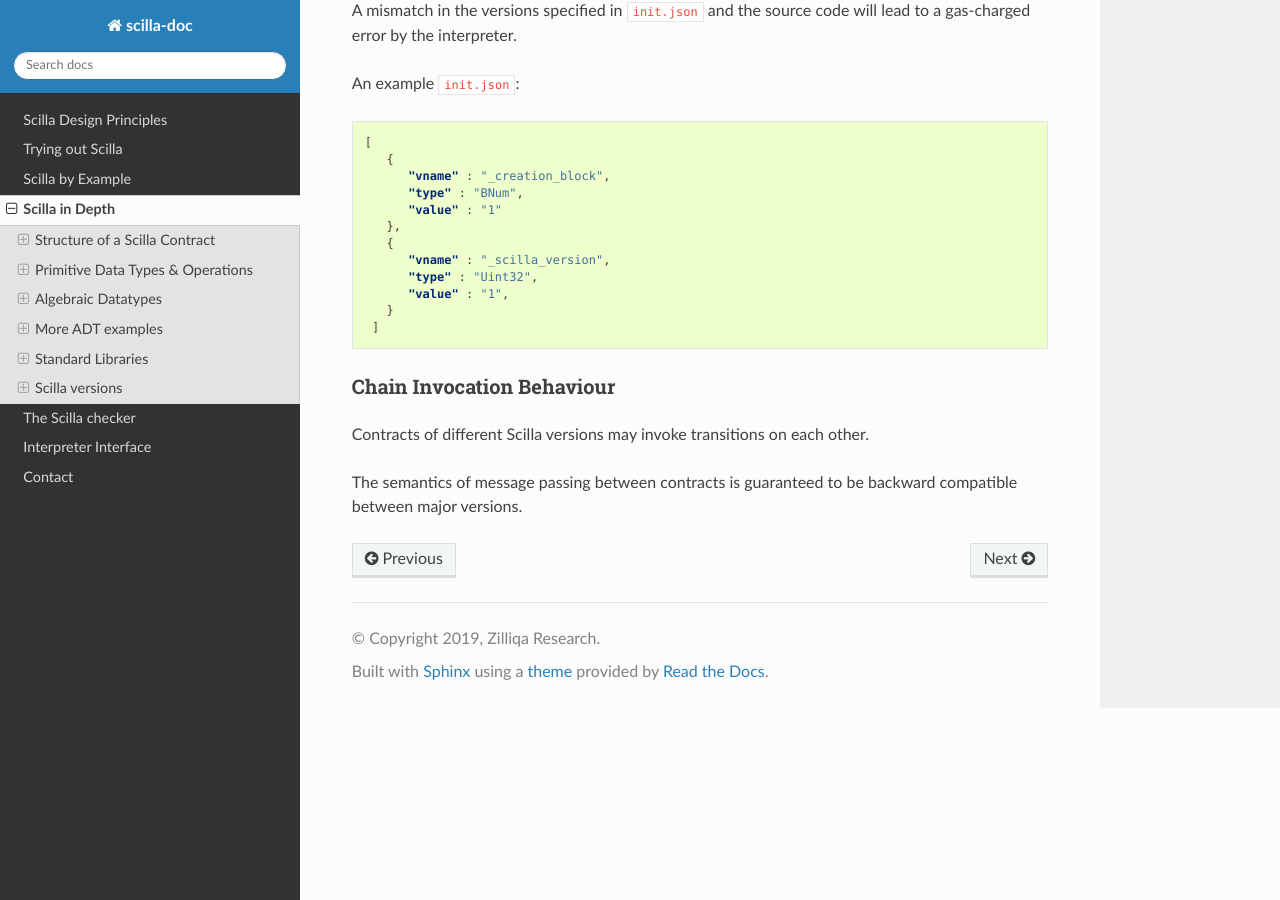
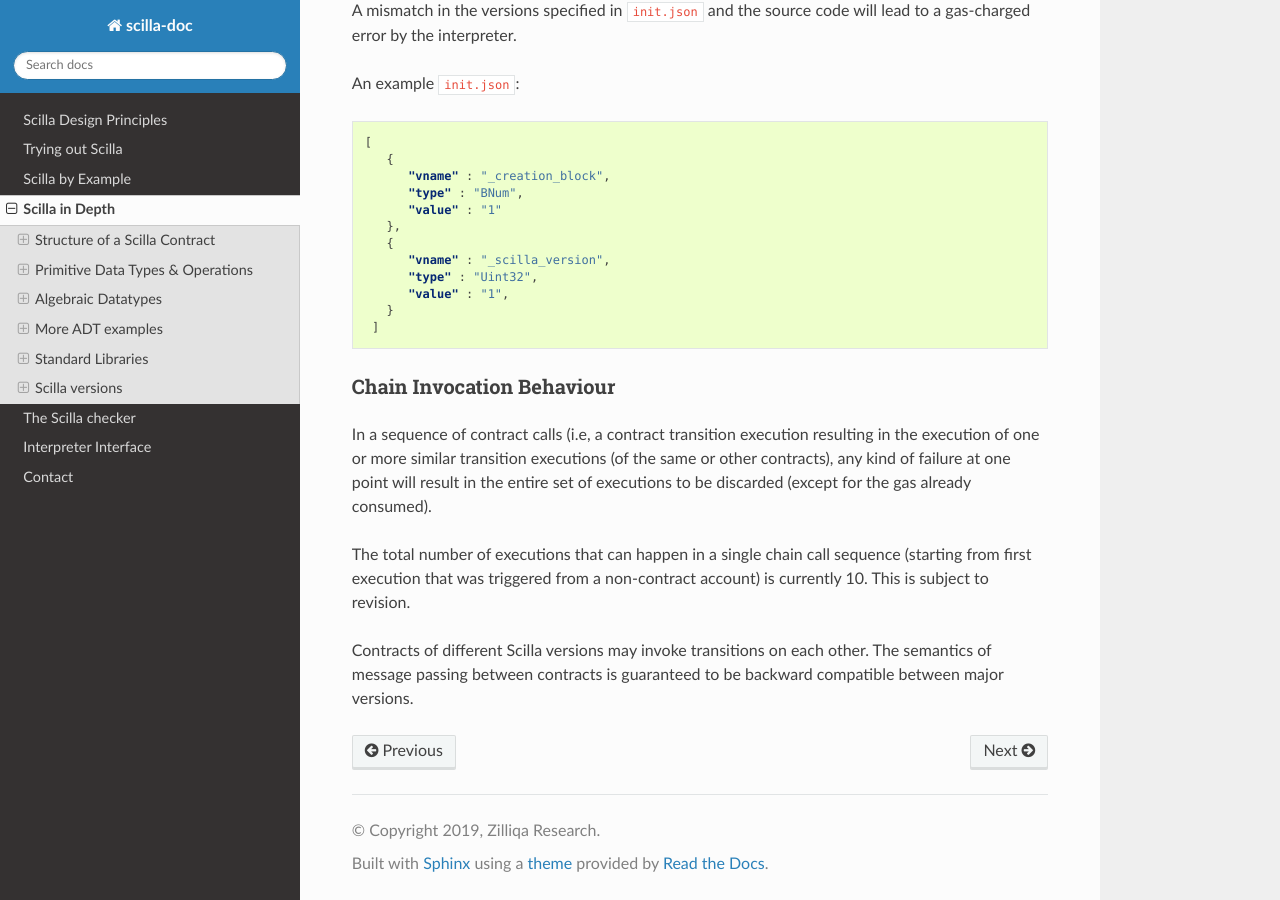
Before and after one commit to Zilliqa/scilla-docs, a Sphinx documentation site: the page built from docs/source/scilla-in-depth.rst, in a window 1280 px wide and 900 px high, scrolled down 38694 px. Built offline with Sphinx 7.4.7 and the Read the Docs theme 2.0.0, drawn with Linux system fonts in a browser that asks for light colours; some of the changed text lies outside the part shown.

Commit message:
Describe more chain call behaviours (#84)
* Describe more chain call behaviours

* Mention no-accept as not an error and chain call length limit

```diff
--- a/docs/source/scilla-in-depth.rst
+++ b/docs/source/scilla-in-depth.rst
@@ -461,7 +461,8 @@ mathematical. Scilla contains the following types of statements:
   transition. The amount is automatically added to the ``_balance``
   field of the contract. If a message contains QA, but the invoked
   transition does not accept the money, the money is transferred back
-  to the sender of the message.
+  to the sender of the message. Not accepting the incoming amount
+  (when it is non-zero) is not an error.
 
 - ``send`` and ``event`` : Communication with the blockchain. See the
   next section for details.
@@ -2258,8 +2259,16 @@ An example ``init.json``:
 Chain Invocation Behaviour
 **************************
 
+In a sequence of contract calls (i.e, a contract transition execution
+resulting in the execution of one or more similar transition executions
+(of the same or other contracts), any kind of failure at one point will
+result in the entire set of executions to be discarded (except for the
+gas already consumed).
+
+The total number of executions that can happen in a single chain call
+sequence (starting from first execution that was triggered from a non-contract
+account) is currently 10. This is subject to revision.
+
 Contracts of different Scilla versions may invoke transitions on each
-other.
-
-The semantics of message passing between contracts is guaranteed to be
+other. The semantics of message passing between contracts is guaranteed to be
 backward compatible between major versions.
```
